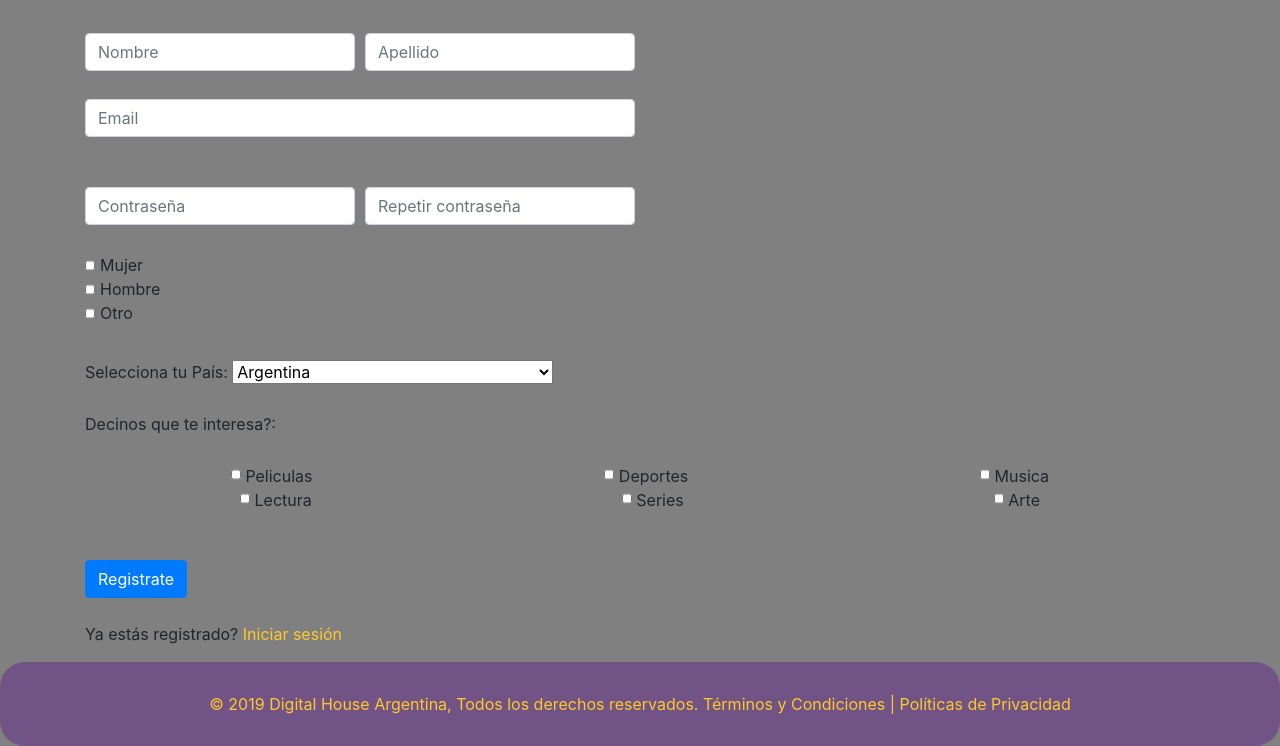
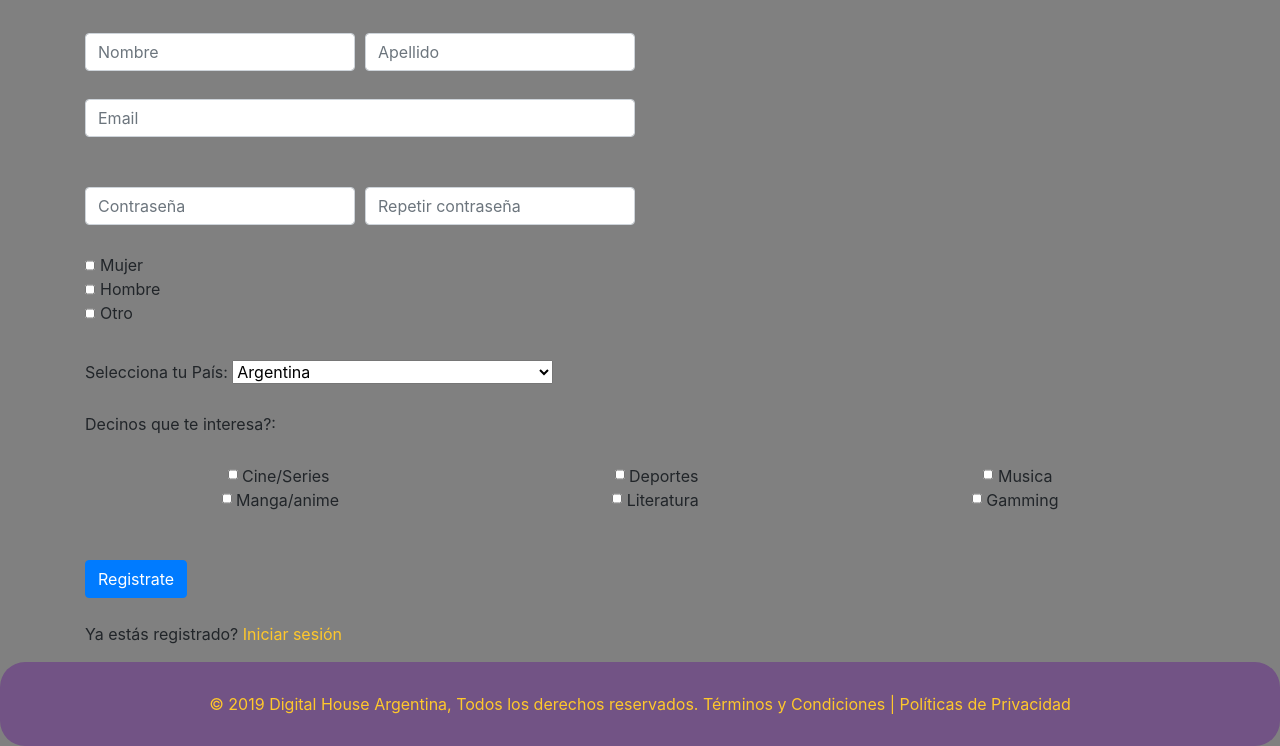
Before and after one commit to belasalina/repo-integrador, a PHP site: page /registro.php in a window 1280 px wide. Shown: the part 219-965 px from the top of the page. Run offline with PHP 8.4, Linux system fonts and the light colour scheme.

Commit message:
retoque el hom y el registro

```diff
--- a/css/estilos.css
+++ b/css/estilos.css
@@ -65,11 +65,11 @@
               padding: 30px;
             }
                 h3{
-                color: #FFC82B;
+                color:rgb(8, 8, 8);
                 text-align: center;
                 }
                 p{
-                  color: #FFC82B;
+                  color: rgb(8, 8, 8);
                 }
                   #prev{
                     flex-direction: column;
--- a/registro.php
+++ b/registro.php
@@ -355,24 +355,24 @@
             </div>
               <section class="int-group">
                 <div class="group">
-                  <input class="cb" type="checkbox" name="interes" value="cine"> Peliculas
+                  <input class="cb" type="checkbox" name="interes" value="cine"> Cine/Series
                 </div>
                 <div class="group">
                   <input class="cb" type="checkbox" name="interes" value="videojuegos"> Deportes
                 </div>
                 <div class="group">
-                  <input class="cb" type="checkbox" name="interes" value="series"> Musica
+                  <input class="cb" type="checkbox" name="interes" value="musica"> Musica
                 </div>
               </section>
               <section class="int-group">
                 <div class="group">
-                  <input class="cb" type="checkbox" name="interes" value="artista"> Lectura
+                  <input class="cb" type="checkbox" name="interes" value="comics"> Manga/anime
                 </div>
                 <div class="group">
-                  <input class="cb" type="checkbox" name="interes" value="comics"> Series
+                  <input class="cb" type="checkbox" name="interes" value="libros"> Literatura
                 </div>
                 <div class="group">
-                  <input class="cb" type="checkbox" name="interes" value="musica"> Arte
+                  <input class="cb" type="checkbox" name="interes" value="gamming"> Gamming
                 </div>
               </section>
           </div>
```
Also changed, not shown: home.php (+6 -6 lines), images/redSocial2.png (added), images/respeto.jpg (added), 1 other file.
